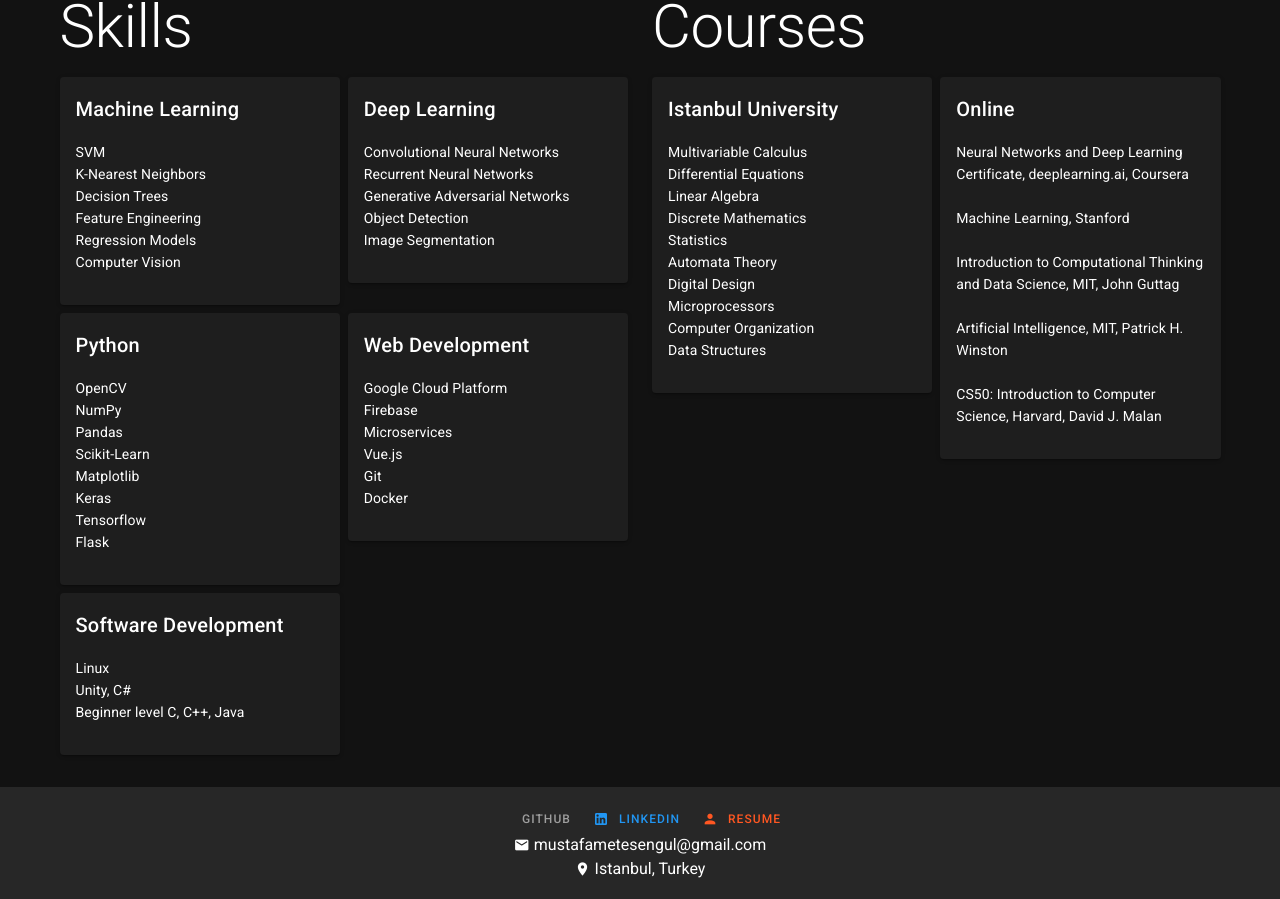
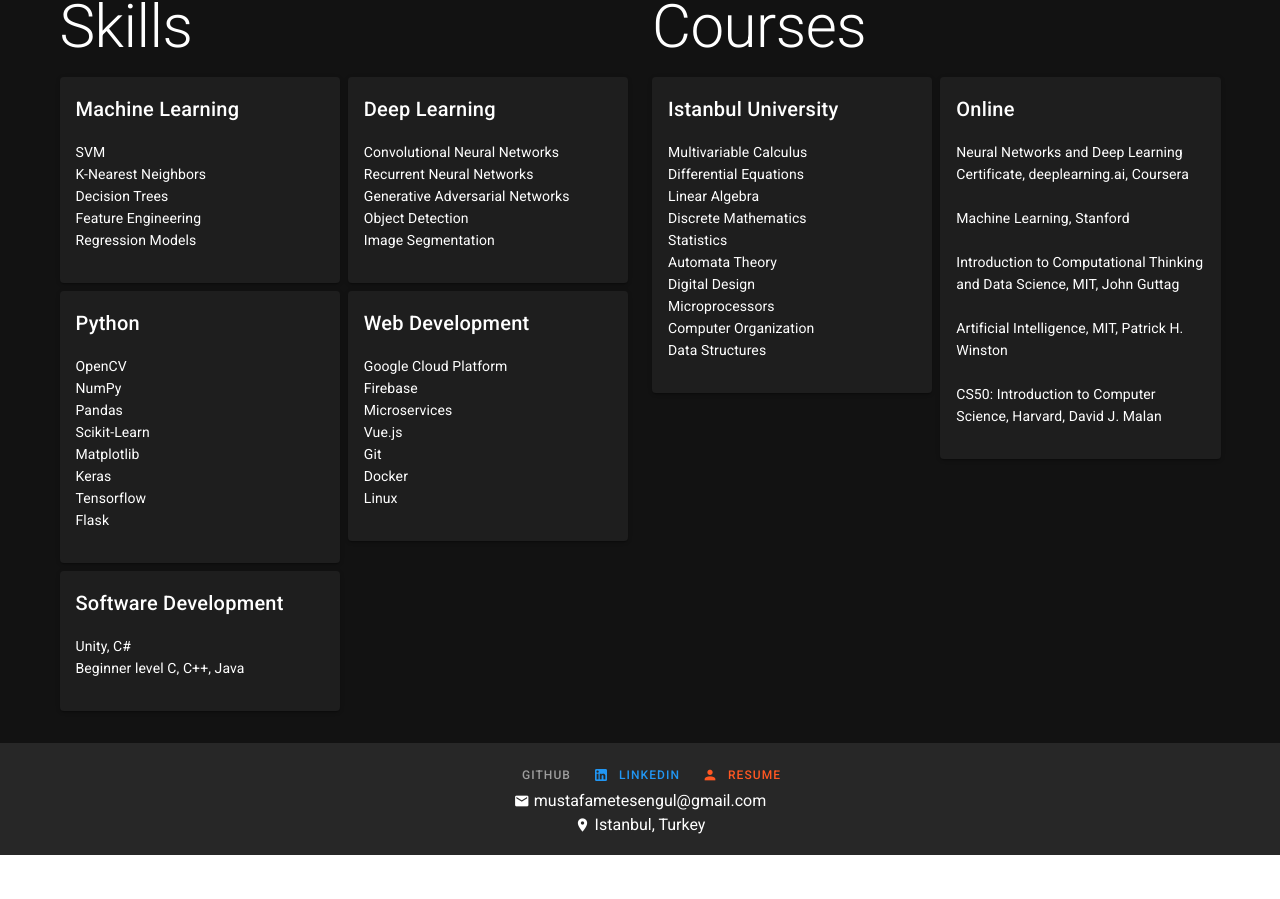
Before and after one commit to metesengul/metesengul, a Vue app: page / in a window 1280 px wide. Shown: the part 1413-2312 px from the top of the page. After the commit the page ends 2268 px from the top, so only its background shows below. Built offline with nearby package versions, Linux system fonts and the light colour scheme.

Commit message:
Design changes.

```diff
--- a/src/components/Home.vue
+++ b/src/components/Home.vue
@@ -238,7 +238,6 @@
           Decision Trees <br>
           Feature Engineering <br>
           Regression Models <br>
-          Computer Vision
           `
       },
       {
@@ -276,13 +275,13 @@
           Vue.js <br>
           Git <br>
           Docker <br>
+          Linux <br>
           `
       },
       {
         title: 'Software Development',
         text:
           `
-          Linux <br>
           Unity, C# <br>
           Beginner level C, C++, Java<br>
           `
```
